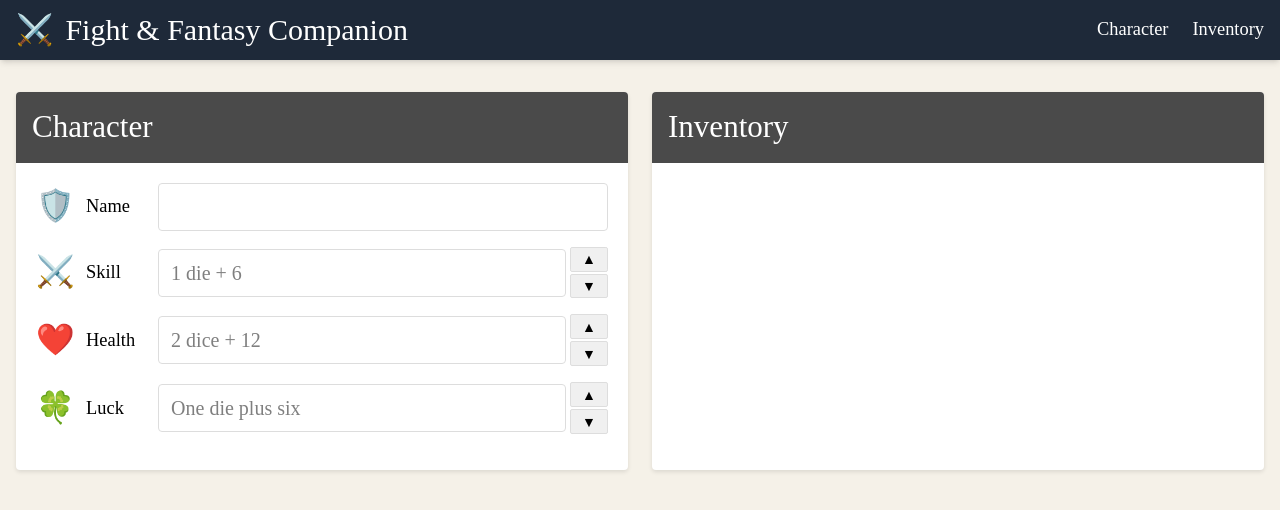
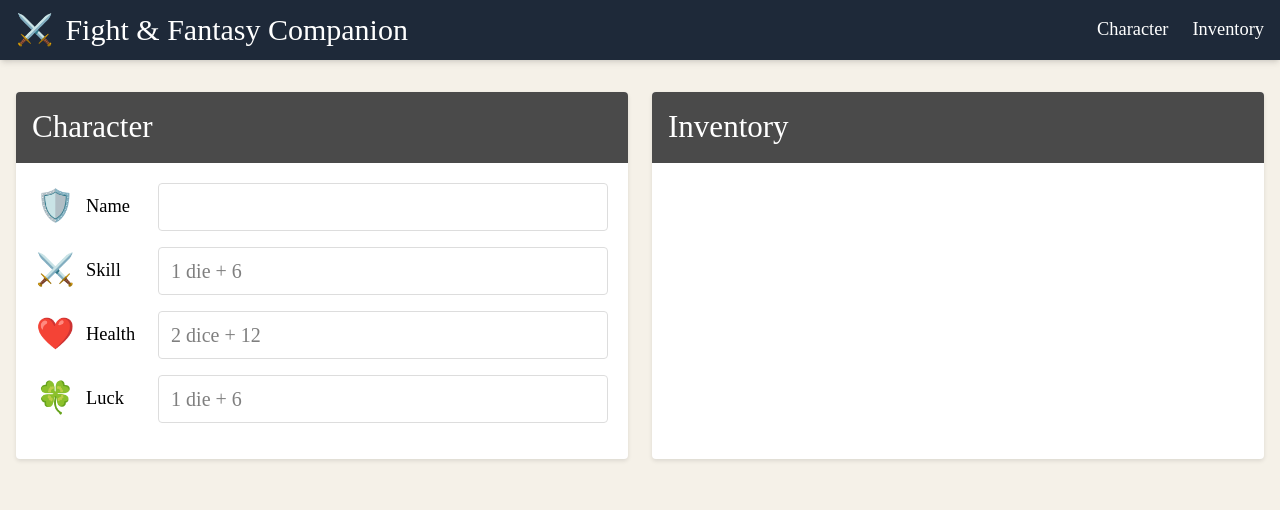
Before and after one commit to dialex/fnf-companion, a React (Vite) app: page / in a window 1280 px wide. Shown: the top 510 px of the page. Built offline with nearby package versions, Linux system fonts and the light colour scheme; the HTML template or start-up script is replaced by a standard one; a web font is replaced by a local one.

Commit message:
refactor: use native browser number input spinners

```diff
--- a/src/App.css
+++ b/src/App.css
@@ -57,43 +57,3 @@
   outline: none;
   border-color: #4a4a4a;
 }
-
-.number-input-wrapper {
-  flex: 1;
-  display: flex;
-  align-items: center;
-  gap: 4px;
-}
-
-.number-input {
-  flex: 1;
-}
-
-.number-controls {
-  display: flex;
-  flex-direction: column;
-  gap: 2px;
-}
-
-.number-btn {
-  background: #f0f0f0;
-  border: 1px solid #ddd;
-  border-radius: 0.13rem;
-  width: 2.38rem;
-  height: 1.56rem;
-  display: flex;
-  align-items: center;
-  justify-content: center;
-  font-size: 0.88rem;
-  cursor: pointer;
-  padding: 0;
-  line-height: 1;
-}
-
-.number-btn:hover {
-  background: #e0e0e0;
-}
-
-.number-btn:active {
-  background: #d0d0d0;
-}
--- a/src/App.jsx
+++ b/src/App.jsx
@@ -45,95 +45,35 @@ function App() {
               <div className="field-group">
                 <div className="field-icon">⚔️</div>
                 <label className="content field-label">Skill</label>
-                <div className="number-input-wrapper">
                 <input
                   type="number"
-                    className="content field-input number-input"
+                  className="content field-input"
                   value={skill}
                   onChange={(e) => setSkill(e.target.value)}
                   placeholder="1 die + 6"
                 />
-                  <div className="number-controls">
-                    <button
-                      type="button"
-                      className="content number-btn"
-                      aria-label="Increment"
-                      onClick={() => increment(setSkill, skill)}
-                    >
-                      ▲
-                    </button>
-                    <button
-                      type="button"
-                      className="content number-btn"
-                      aria-label="Decrement"
-                      onClick={() => decrement(setSkill, skill)}
-                    >
-                      ▼
-                    </button>
-                  </div>
-                </div>
               </div>
               <div className="field-group">
                 <div className="field-icon">❤️</div>
                 <label className="content field-label">Health</label>
-                <div className="number-input-wrapper">
                 <input
                   type="number"
-                    className="content field-input number-input"
+                  className="content field-input"
                   value={health}
                   onChange={(e) => setHealth(e.target.value)}
                   placeholder="2 dice + 12"
                 />
-                  <div className="number-controls">
-                    <button
-                      type="button"
-                      className="content number-btn"
-                      aria-label="Increment"
-                      onClick={() => increment(setHealth, health)}
-                    >
-                      ▲
-                    </button>
-                    <button
-                      type="button"
-                      className="content number-btn"
-                      aria-label="Decrement"
-                      onClick={() => decrement(setHealth, health)}
-                    >
-                      ▼
-                    </button>
-                  </div>
-                </div>
               </div>
               <div className="field-group">
                 <div className="field-icon">🍀</div>
                 <label className="content field-label">Luck</label>
-                <div className="number-input-wrapper">
                 <input
                   type="number"
-                    className="content field-input number-input"
+                  className="content field-input"
                   value={luck}
                   onChange={(e) => setLuck(e.target.value)}
-                    placeholder="One die plus six"
+                  placeholder="1 die + 6"
                 />
-                  <div className="number-controls">
-                    <button
-                      type="button"
-                      className="content number-btn"
-                      aria-label="Increment"
-                      onClick={() => increment(setLuck, luck)}
-                    >
-                      ▲
-                    </button>
-                    <button
-                      type="button"
-                      className="content number-btn"
-                      aria-label="Decrement"
-                      onClick={() => decrement(setLuck, luck)}
-                    >
-                      ▼
-                    </button>
-                  </div>
-                </div>
               </div>
             </div>
           </section>
```
Lines whose indentation alone changed are shown as unchanged.
